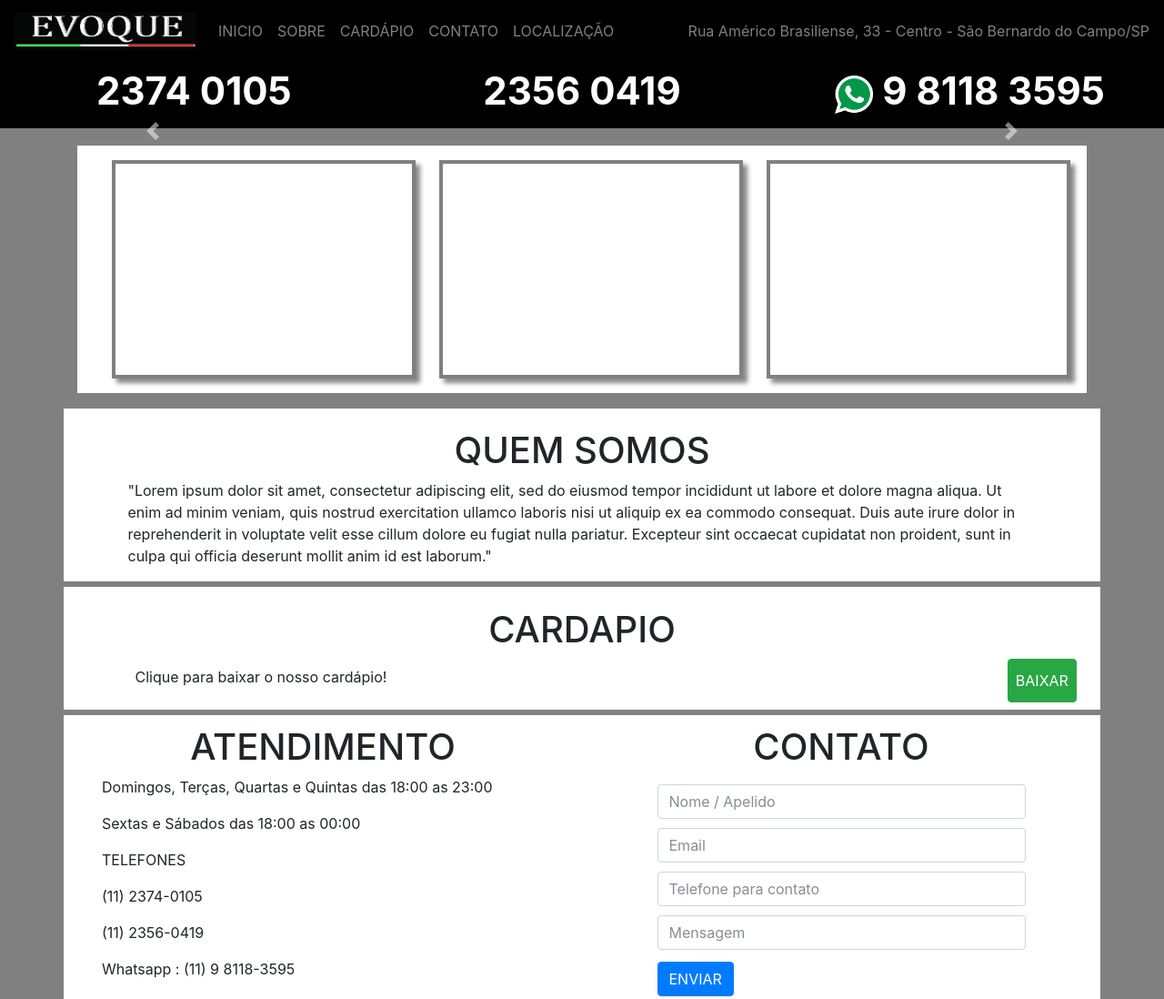
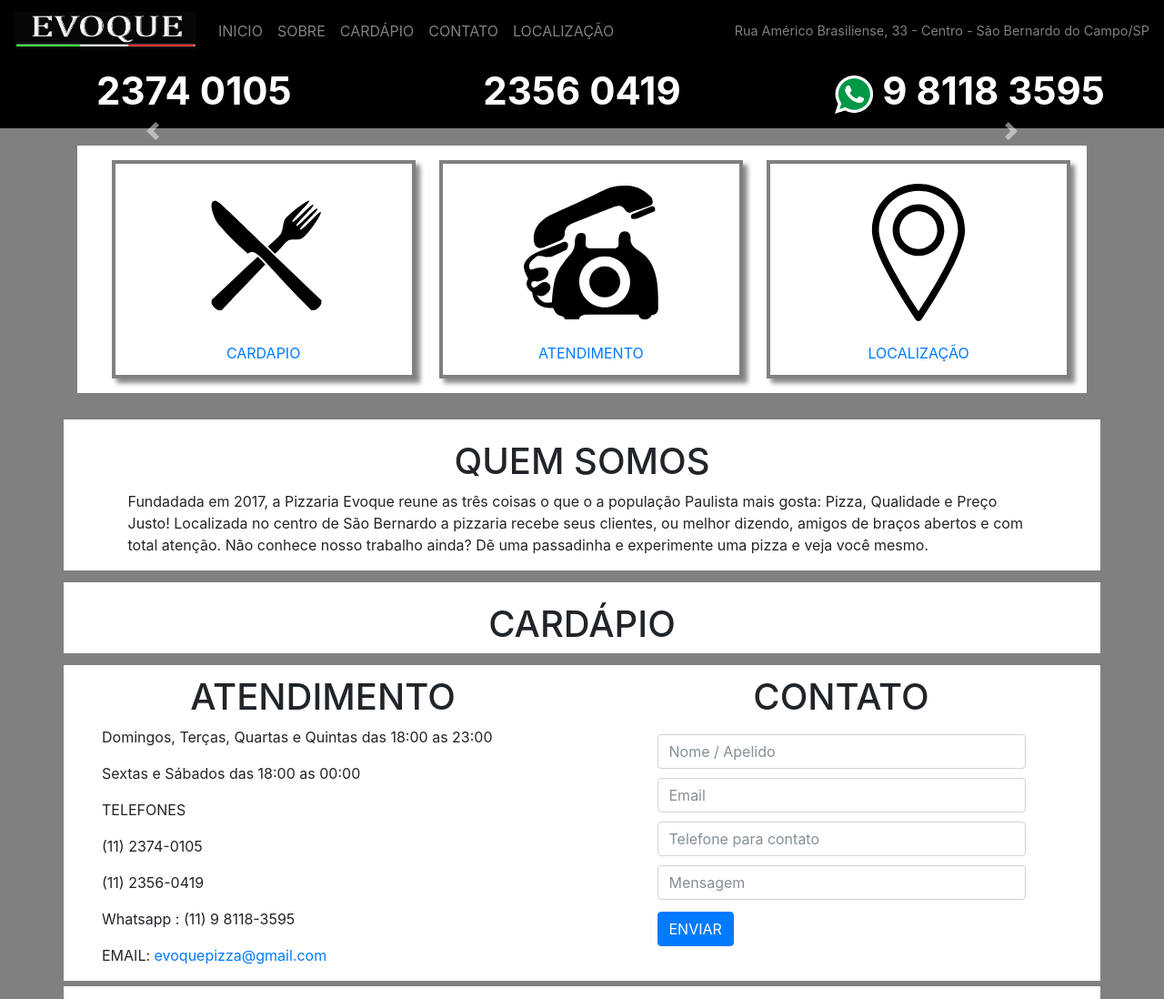
Before and after one commit to evoquepizzaria/evoquepizzaria.github.io, a website: page index.html in a window 1280 px wide. Shown: the top 1098 px of the page at 91% size. Drawn offline with nearby package versions, Linux system fonts and the light colour scheme; no server answers.

Commit message:
Updating navbar menu

```diff
--- a/css/main-page-mobile.css
+++ b/css/main-page-mobile.css
@@ -22,7 +22,7 @@
 .nav-button-wrapper {
     height: 7rem;
     margin-top: 15%;
-    margin-bottom: 20%;
+    margin-bottom: 22.5%;
 }
 
 .nav-button {
@@ -31,6 +31,10 @@
     border: 3px solid grey;
     display: inline-block;
     box-shadow: 5px 5px 5px #888888;
+}
+
+.nav-button > span {
+    font-size: 0.66rem;
 }
 
 #carousel {
--- a/css/main-page.css
+++ b/css/main-page.css
@@ -14,6 +14,9 @@
     margin-right: 5%;
 }
 
+.navbar-text {
+    font-size: 0.9rem;
+}
 .phone-number {
     font-size: 42px;
     text-align: center;
@@ -67,8 +70,10 @@
 }
 
 
+
 #sobre, #cardapio, #contato {
     margin-bottom: 0.5%;
+    margin-top: 0.5%;
 }
 
 #sobre h1, #cardapio h1, #localizacao h1, #contato h1{
@@ -87,6 +92,10 @@
 #contato form button{
     margin-top: 3%;
     margin-bottom: 5%;
+}
+
+.download-button {
+    color: white !important;
 }
 
 
@@ -143,7 +152,7 @@
     height: 17rem;
     padding: 1rem;
     margin-top: 1.5%;
-    margin-bottom: 1.5%;
+    margin-bottom: 2%;
 }
 
 .nav-button {
@@ -152,6 +161,22 @@
     margin-left: 2%;
     width: 31%;
     border: 4px solid grey;
-    display: inline-block;
+    display: inline-flex;
+    flex-direction: column;
     box-shadow: 5px 5px 5px #888888;
+    justify-content: center;
+    text-align: center;
 }
+
+.nav-button img {
+    max-height: 65%;
+    margin: 0 auto;
+    margin-top:3%;
+    width: 100%;
+}
+
+.nav-button > span{
+    font-size: 1rem;
+    width: 100%;
+    margin-top: 7%;
+}
--- a/data/carrossel.json
+++ b/data/carrossel.json
@@ -1,4 +1,3 @@
-
 [
     {
         "title" : "Hamburgeres e Acompanhamentos",
@@ -26,5 +25,4 @@
         "description": "132456789456432165487"
     }
 
-
 ]
--- a/index.html
+++ b/index.html
@@ -107,15 +107,18 @@
     <div class="container">
 
         <div class="nav-button-wrapper">
-            <div class="nav-button">
-
-            </div>
-            <div class="nav-button">
-
-            </div>
-            <div class="nav-button">
-
-            </div>
+            <a href="#cardapio" class="nav-button">
+                <img src="/icons/restaurant.svg" alt="">
+                <span> CARDAPIO </span>
+            </a>
+            <a href="#contato" class="nav-button">
+                <img src="/icons/phone.svg" alt="">
+                <span>ATENDIMENTO</span>
+            </a>
+            <a href="#localizacao" class="nav-button">
+                <img src="/icons/location.svg" alt="">
+                <span> LOCALIZAÇÃO </span>
+            </a>
         </div>
 
     </div>
@@ -127,11 +130,10 @@
                 <article>
                     <h1 class="text-center">QUEM SOMOS</h1>
                     <p>
-                        "Lorem ipsum dolor sit amet, consectetur adipiscing elit, sed do eiusmod tempor incididunt ut labore et dolore magna aliqua.
-                        Ut enim ad minim veniam, quis nostrud exercitation ullamco laboris nisi ut aliquip ex ea commodo
-                        consequat. Duis aute irure dolor in reprehenderit in voluptate velit esse cillum dolore eu fugiat
-                        nulla pariatur. Excepteur sint occaecat cupidatat non proident, sunt in culpa qui officia deserunt
-                        mollit anim id est laborum."
+                        Fundadada em 2017, a Pizzaria Evoque reune as três coisas o que o a população Paulista mais gosta: Pizza, Qualidade e Preço
+                        Justo! Localizada no centro de São Bernardo a pizzaria recebe seus clientes, ou melhor dizendo, amigos
+                        de braços abertos e com total atenção. Não conhece nosso trabalho ainda? Dẽ uma passadinha e experimente
+                        uma pizza e veja você mesmo.
                     </p>
                 </article>
             </div>
@@ -141,14 +143,8 @@
     <div class="container" id="cardapio">
         <div class="row">
             <div class="col wrapper">
-                <h1 class="text-center">CARDAPIO</h1>
-                <div class="d-flex">
-                    <p class="p-2"> Clique para baixar o nosso cardápio!</p>
-                    <button class="p-2 ml-auto btn btn-success download-button">BAIXAR</button>
-                </div>
-
-                <div id="accordion" role="tablist">
-                </div>
+                <h1 class="text-center">CARDÁPIO</h1>
+                <div id="accordion" role="tablist"></div>
 
             </div>
         </div>
@@ -172,8 +168,10 @@
                     <p>(11) 2374-0105</p>
                     <p>(11) 2356-0419</p>
                     <p>Whatsapp : (11) 9 8118-3595</p>
-                    <!-- <p>EMAIL</p>
-                    <p></p> -->
+                    <p>EMAIL:
+                        <a href="mailto:evoquepizza@gmail.com?subject=Contato">evoquepizza@gmail.com</a>
+                    </p>
+                    <p></p>
                 </article>
             </div>
 
@@ -327,13 +325,16 @@
             $(".navbar-collapse").collapse('hide');
         });
 
-        var offset = 80;
+        var offset = 100;
 
-        $('.navbar li a').click(function (event) {
+        $('.navbar li a').click(onClickToScroll);
+        $('.nav-button').click(onClickToScroll);
+
+        function onClickToScroll(event) {
             event.preventDefault();
             $($(this).attr('href'))[0].scrollIntoView();
             scrollBy(0, -offset);
-        });
+        }
 
 
 
--- a/js/scripts.js
+++ b/js/scripts.js
@@ -5,8 +5,7 @@
 
 
 function loadCarousel() {
-    // request('/data/carrossel.json', function (data) {
-    request('https://evoque-pizzaria.firebaseio.com/teste.json', function (data) {
+    request('https://evoque-pizzaria.firebaseio.com/carrossel.json', function (data) {
         var slideList = [];
         var indicators = [];
         var carousels = JSON.parse(data);
```
Also changed, not shown: TODO.md (+4 -4 lines), data/pizzas.json (+0 -11 lines), icons/location.svg (added), icons/phone.svg (added), icons/restaurant.svg (added), images/flyer01.jpeg (renamed from images/original/flyer01.jpeg), images/flyer02.jpeg (renamed from images/original/flyer02.jpeg).
